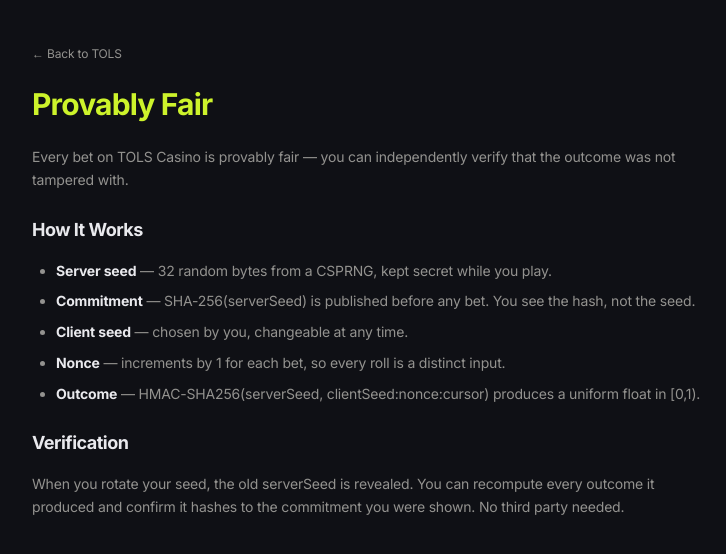
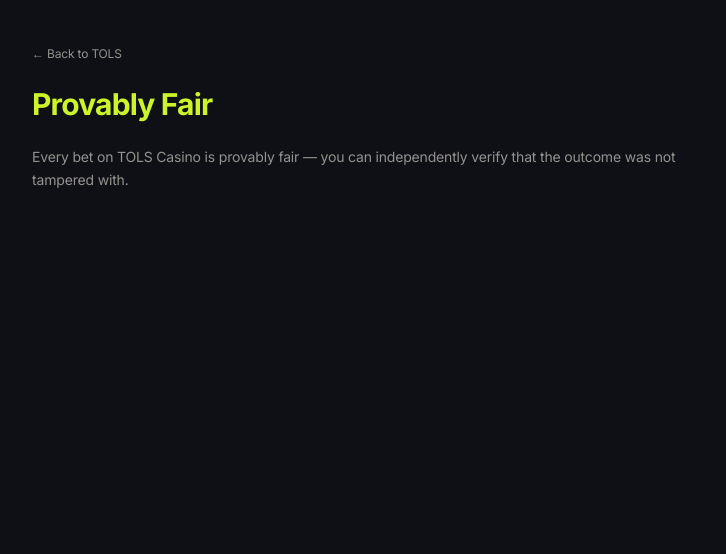
Before and after one commit to Hackergut/tols-casino-next, a Next.js app: page /provably-fair in a window 1280 px wide. Shown: the top 554 px of the page, without its empty margins (272-998 px from the left). Built offline with nearby package versions, Linux system fonts and the light colour scheme; no server answers.

Commit message:
revert: remove telegram withdrawal notification, remove bet limits, remove hash calculator

```diff
--- a/src/app/provably-fair/page.tsx
+++ b/src/app/provably-fair/page.tsx
@@ -6,16 +6,6 @@
   return (
     <InfoPage title="Provably Fair">
         <p>Every bet on TOLS Casino is provably fair — you can independently verify that the outcome was not tampered with.</p>
-        <h2 className="mt-6 text-lg font-bold text-foreground">How It Works</h2>
-        <ul className="list-disc space-y-2 pl-6">
-          <li><b className="text-foreground">Server seed</b> — 32 random bytes from a CSPRNG, kept secret while you play.</li>
-          <li><b className="text-foreground">Commitment</b> — SHA-256(serverSeed) is published before any bet. You see the hash, not the seed.</li>
-          <li><b className="text-foreground">Client seed</b> — chosen by you, changeable at any time.</li>
-          <li><b className="text-foreground">Nonce</b> — increments by 1 for each bet, so every roll is a distinct input.</li>
-          <li><b className="text-foreground">Outcome</b> — HMAC-SHA256(serverSeed, clientSeed:nonce:cursor) produces a uniform float in [0,1).</li>
-        </ul>
-        <h2 className="mt-6 text-lg font-bold text-foreground">Verification</h2>
-        <p>When you rotate your seed, the old serverSeed is revealed. You can recompute every outcome it produced and confirm it hashes to the commitment you were shown. No third party needed.</p>
     </InfoPage>
   );
 }
```
